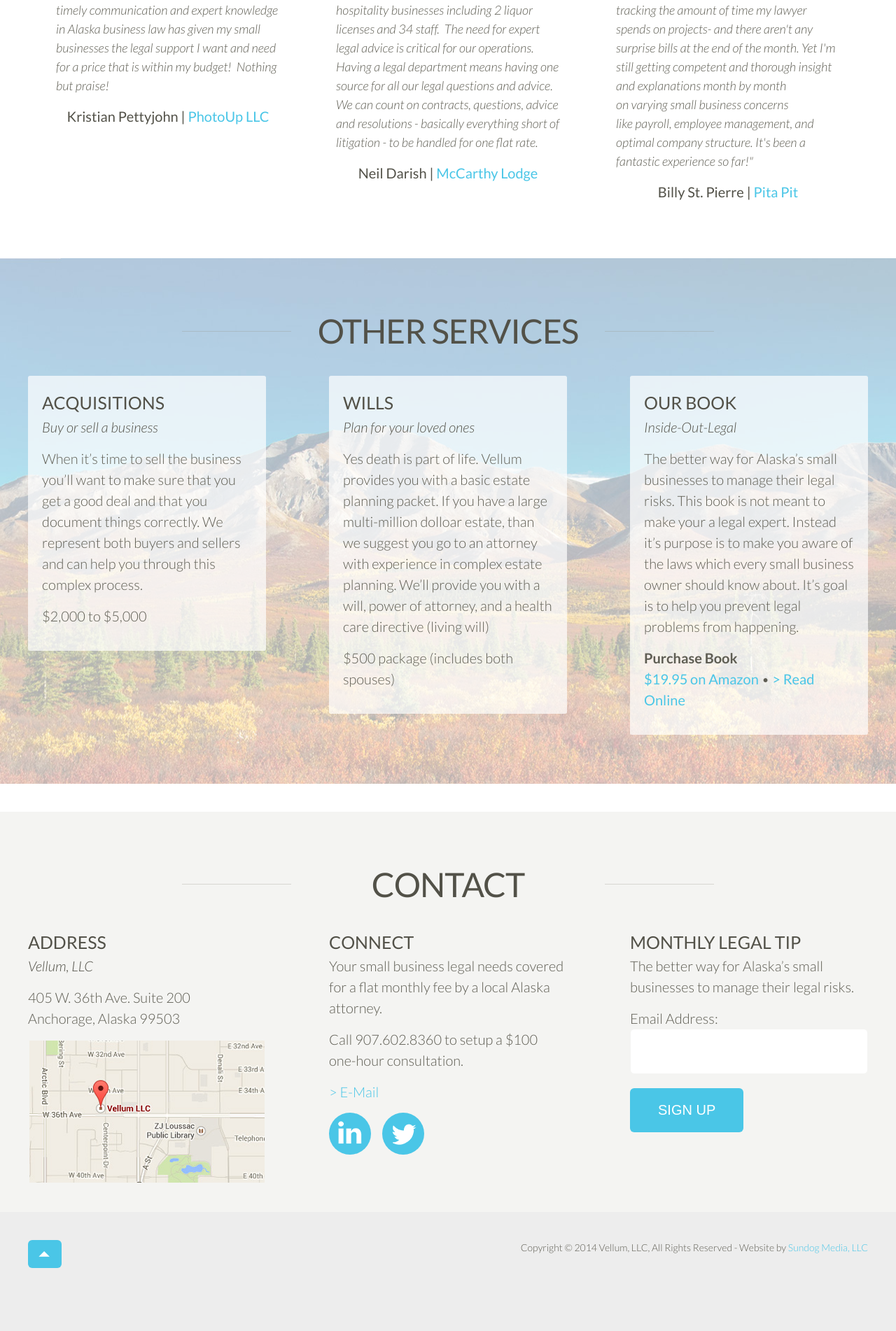
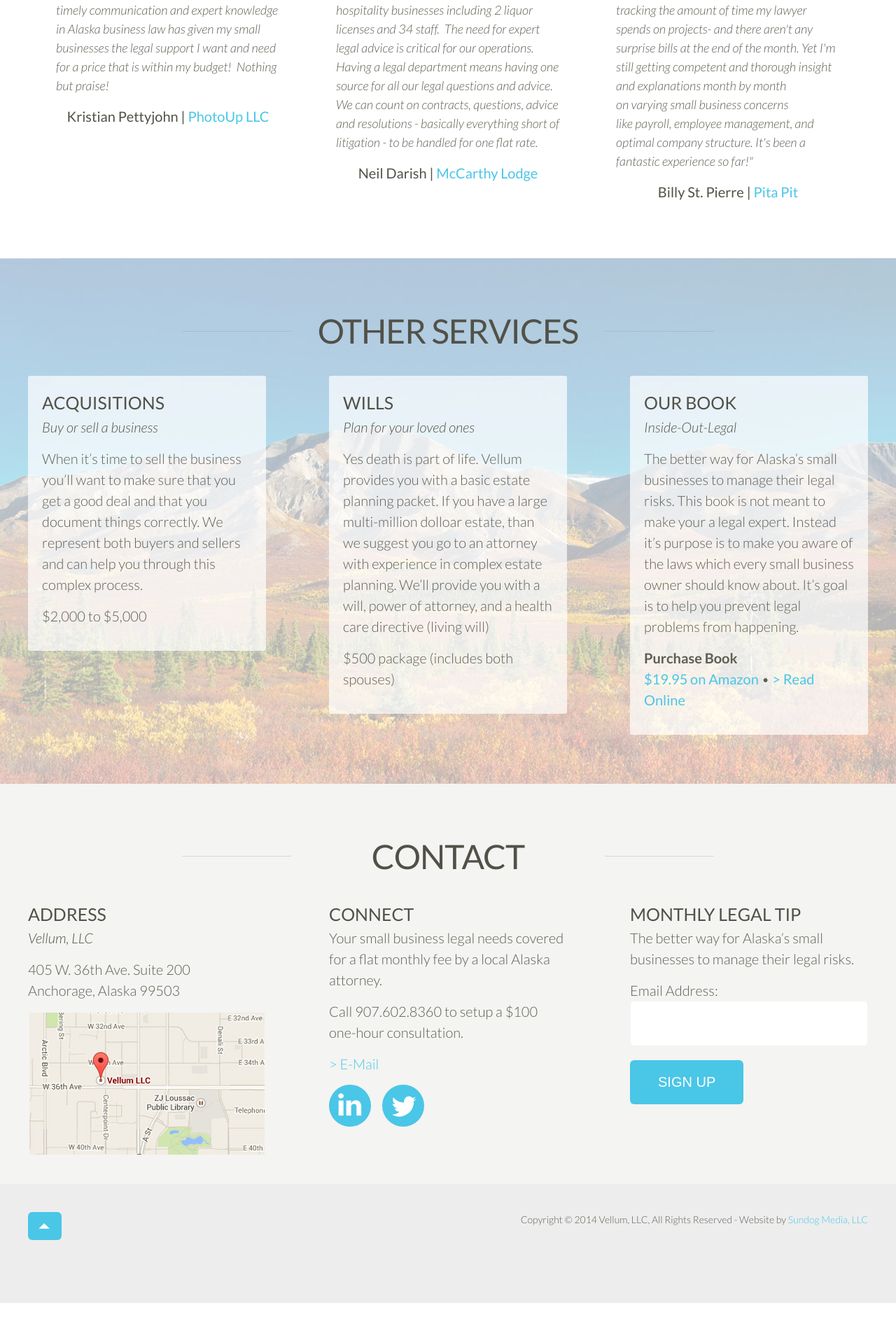
Before and after one commit to sundogmedia/sundogmedia.github.io, a Jekyll site: the page built from index.html, in a window 1280 px wide. Shown: the part 4156-6058 px from the top of the page at 70% size. Built offline with Jekyll 4.4.1, drawn with Linux system fonts in a browser that asks for light colours; after the commit the page ends 6018 px from its top, so only the background shows below that.

Commit message:
Removed bottom padding for home page

```diff
--- a/_sass/_layout.scss
+++ b/_sass/_layout.scss
@@ -187,6 +187,10 @@
      @include media-query($on-tablet-portrait) {
        	padding-top: 0;
       }
+}
+
+.home .page-content{
+	padding-bottom: 0;
 }
 
 
```
